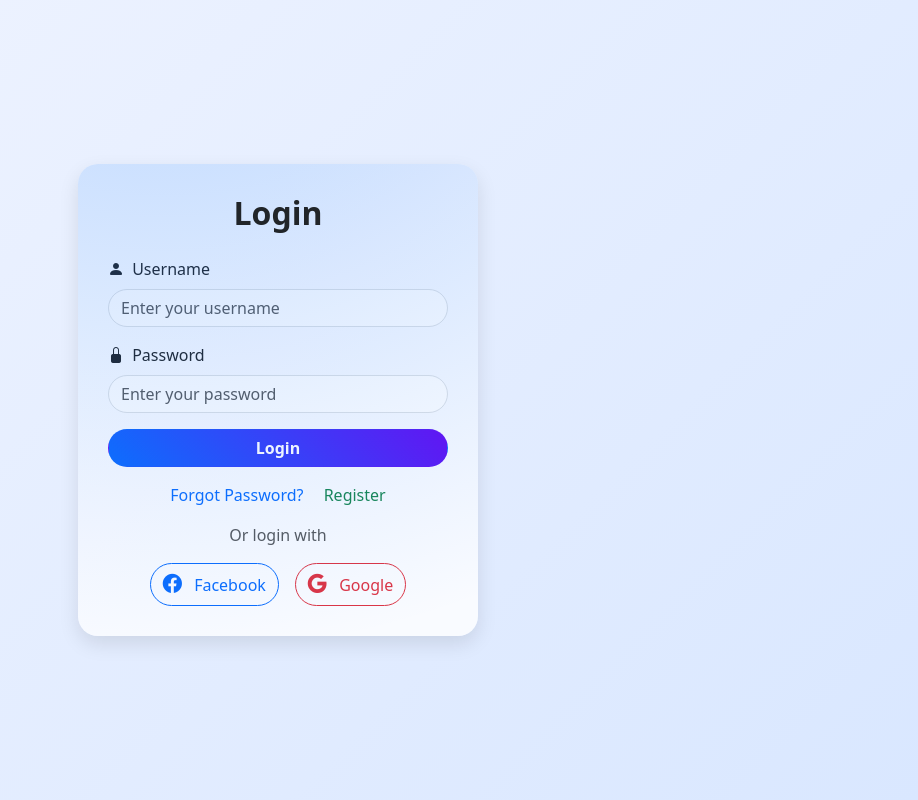
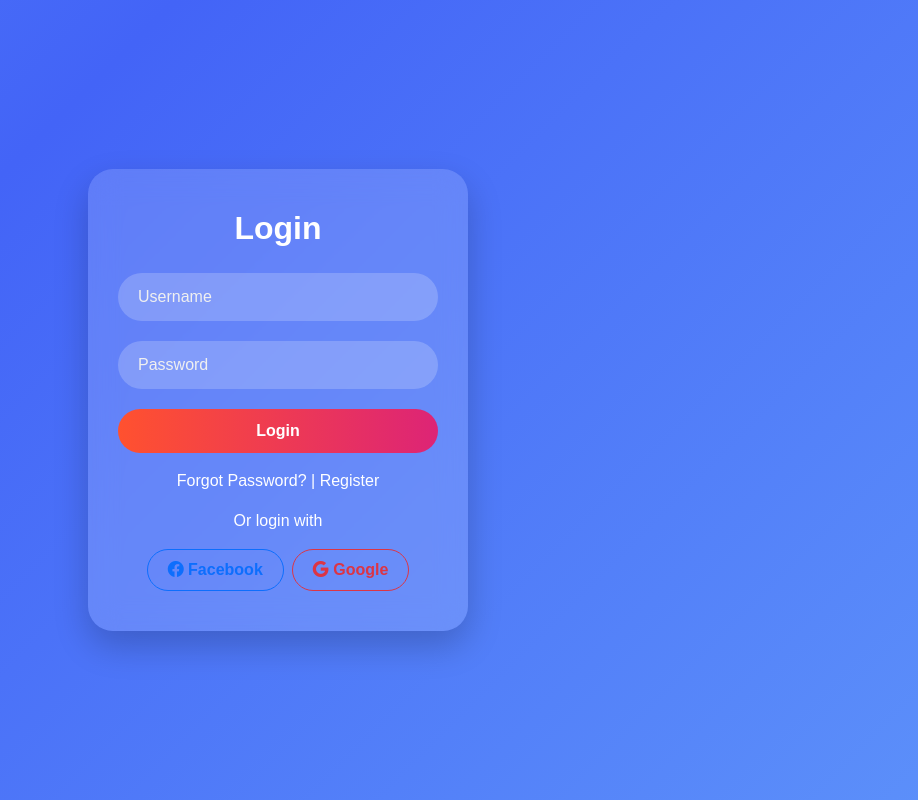
Before and after one commit to Madhusmitasamal126/ecommerce, a Django app: page /account/login/ in a window 1280 px wide. Shown: the whole page, without its empty margins (362-1280 px from the left). Run offline with Django 5.2, Linux system fonts and the light colour scheme; parts of the project's set-up code (start-up, migrations or seed data) failed here and were passed over; some libraries are stand-ins or nearby versions.

Commit message:
more design home page

```diff
--- a/templates/accounts/login.html
+++ b/templates/accounts/login.html
@@ -1,100 +1,138 @@
 {% load static %}
 <!DOCTYPE html>
-<html>
+<html lang="en">
 <head>
 <meta charset="UTF-8">
 <title>Login - MyShop</title>
 <link rel="stylesheet" href="{% static 'css/bootstrap.min.css' %}">
 <link rel="stylesheet" href="https://cdn.jsdelivr.net/npm/bootstrap-icons@1.10.5/font/bootstrap-icons.css">
 <style>
+/* Body and Background */
 body {
-            background: linear-gradient(135deg, #f0f4ff, #d9e7ff);
-            min-height: 100vh;
+    margin: 0;
+    padding: 0;
+    font-family: 'Poppins', sans-serif;
+    height: 100vh;
     display: flex;
     justify-content: center;
     align-items: center;
+    background: linear-gradient(-45deg, #6fb1fc, #4364f7, #6fb1fc, #43e97b);
+    background-size: 400% 400%;
+    animation: gradientBG 15s ease infinite;
 }
 
+/* Gradient animation */
+@keyframes gradientBG {
+    0% {background-position:0% 50%;}
+    50% {background-position:100% 50%;}
+    100% {background-position:0% 50%;}
+}
+
+/* Login Card */
 .login-card {
-            max-width: 400px;
-            width: 100%;
-            padding: 30px;
-            border-radius: 20px;
-            background-color: #ffffffcc;
-            box-shadow: 0 8px 20px rgba(0,0,0,0.1);
+    width: 380px;
+    padding: 40px 30px;
+    border-radius: 25px;
+    background: rgba(255, 255, 255, 0.15);
+    backdrop-filter: blur(15px);
+    box-shadow: 0 15px 35px rgba(0,0,0,0.2);
     position: relative;
+    text-align: center;
+    color: #fff;
     overflow: hidden;
 }
 
-        .login-card::before {
-            content: "";
-            position: absolute;
-            width: 200%;
-            height: 200%;
-            background: radial-gradient(circle at top left, #0d6efd55, transparent 70%);
-            top: -50%;
-            left: -50%;
-            transform: rotate(30deg);
+/* Card Title */
+.login-card h2 {
+    font-weight: 700;
+    margin-bottom: 25px;
 }
 
-        .login-card h2 {
-            position: relative;
-            z-index: 1;
+/* Input Fields */
+.login-card .form-control {
+    border-radius: 50px;
+    border: none;
+    padding: 12px 20px;
+    margin-bottom: 20px;
+    background: rgba(255,255,255,0.2);
+    color: #fff;
+    font-weight: 500;
+    transition: 0.3s;
+}
+.login-card .form-control::placeholder {
+    color: #f0f0f0;
+}
+.login-card .form-control:focus {
+    background: rgba(255,255,255,0.3);
+    box-shadow: 0 0 10px rgba(255,255,255,0.5);
+    color: #fff;
 }
 
-        .form-control:focus {
-            box-shadow: 0 0 0 0.25rem rgba(13, 110, 253, 0.25);
+/* Button Gradient */
+.btn-gradient {
+    width: 100%;
+    border-radius: 50px;
+    padding: 10px;
+    font-weight: 600;
+    background: linear-gradient(90deg, #ff512f, #dd2476);
+    border: none;
+    color: #fff;
+    transition: 0.4s;
+}
+.btn-gradient:hover {
+    transform: translateY(-3px);
+    box-shadow: 0 8px 20px rgba(0,0,0,0.3);
 }
 
-        .btn-gradient {
-            background: linear-gradient(45deg, #0d6efd, #6610f2);
-            color: white;
+/* Links */
+.links a {
+    color: #fff;
+    text-decoration: none;
+    transition: 0.3s;
+}
+.links a:hover {
+    color: #ffdd59;
+}
+
+/* Social Buttons */
+.social-login button {
+    border-radius: 50px;
+    padding: 8px 20px;
     font-weight: 600;
     transition: 0.3s;
 }
-
-        .btn-gradient:hover {
-            transform: translateY(-2px);
-            box-shadow: 0 6px 15px rgba(0,0,0,0.2);
+.social-login button:hover {
+    transform: scale(1.05);
 }
 
-        .social-login i {
-            font-size: 1.2rem;
-            margin-right: 8px;
+/* Responsive */
+@media(max-width: 400px){
+    .login-card { width: 90%; padding: 30px 20px; }
 }
-
-        .links a {
-            text-decoration: none;
-        }
-
 </style>
 </head>
 <body>
-    <div class="login-card text-center">
-        <h2 class="mb-4 fw-bold">Login</h2>
+
+<div class="login-card">
+    <h2>Login</h2>
     <form method="POST" action="{% url 'login' %}">
         {% csrf_token %}
-            <div class="mb-3 text-start">
-                <label for="username" class="form-label"><i class="bi bi-person-fill me-1"></i> Username</label>
-                <input type="text" name="username" id="username" class="form-control rounded-pill" placeholder="Enter your username" required>
-            </div>
-            <div class="mb-3 text-start">
-                <label for="password" class="form-label"><i class="bi bi-lock-fill me-1"></i> Password</label>
-                <input type="password" name="password" id="password" class="form-control rounded-pill" placeholder="Enter your password" required>
-            </div>
-            <button type="submit" class="btn btn-gradient w-100 rounded-pill mb-3">Login</button>
+        <input type="text" name="username" class="form-control" placeholder="Username" required>
+        <input type="password" name="password" class="form-control" placeholder="Password" required>
+        <button type="submit" class="btn btn-gradient mb-3">Login</button>
     </form>
 
     <div class="links mb-3">
-            <a href="{% url 'password_reset' %}" class="text-primary me-3">Forgot Password?</a>
-            <a href="{% url 'register' %}" class="text-success">Register</a>
+        <a href="{% url 'password_reset' %}">Forgot Password?</a> |
+        <a href="{% url 'register' %}">Register</a>
     </div>
 
-        <p class="text-muted">Or login with</p>
-        <div class="d-flex justify-content-center gap-3 social-login">
-            <button class="btn btn-outline-primary rounded-pill"><i class="bi bi-facebook"></i> Facebook</button>
-            <button class="btn btn-outline-danger rounded-pill"><i class="bi bi-google"></i> Google</button>
+    <p>Or login with</p>
+    <div class="d-flex justify-content-center gap-2 social-login">
+        <button class="btn btn-outline-primary"><i class="bi bi-facebook"></i> Facebook</button>
+        <button class="btn btn-outline-danger"><i class="bi bi-google"></i> Google</button>
     </div>
 </div>
+
 </body>
 </html>
```
Also changed, not shown: templates/index.html (+115 -74 lines), db.sqlite3. Lines whose indentation alone changed are shown as unchanged.
